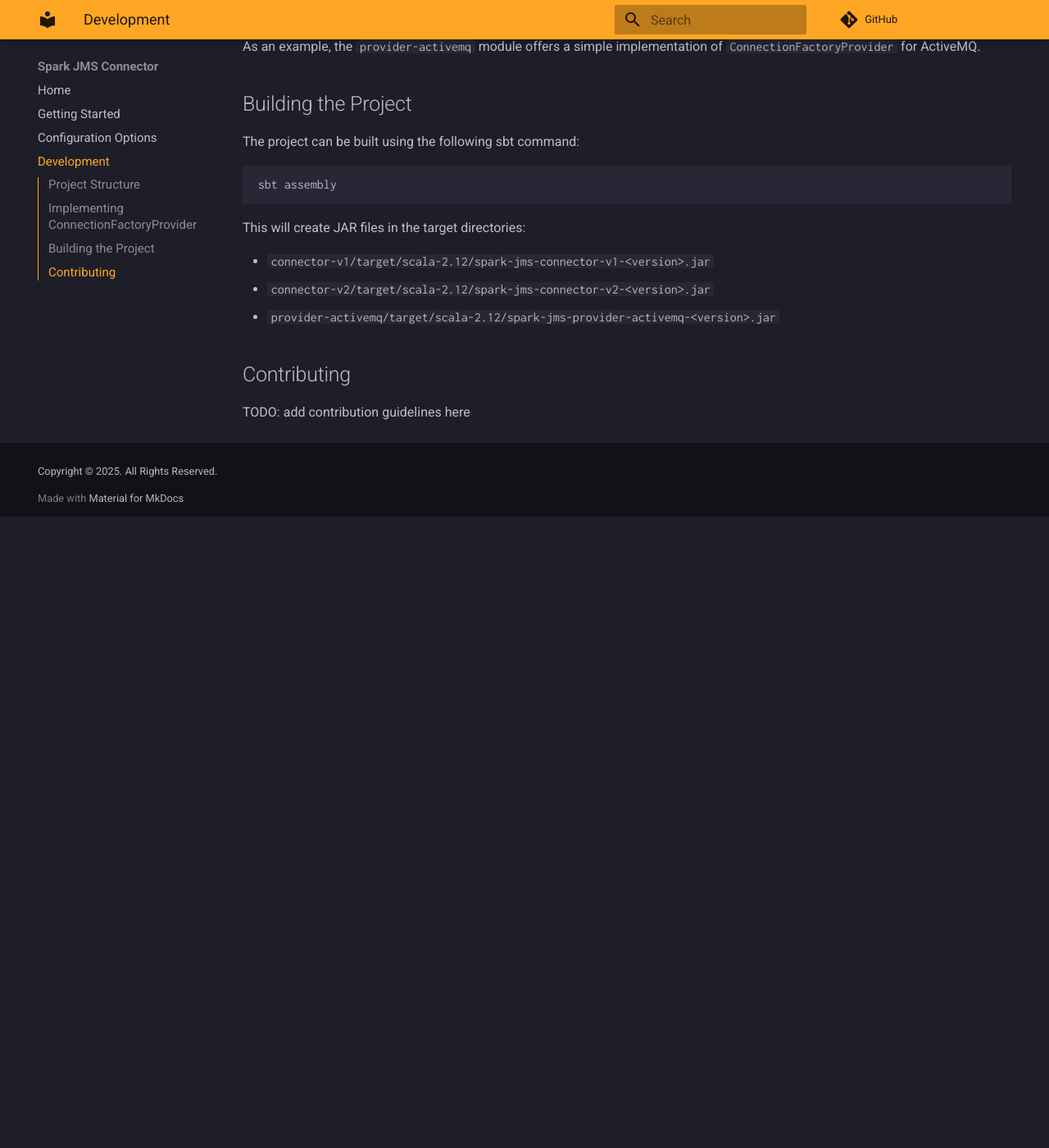
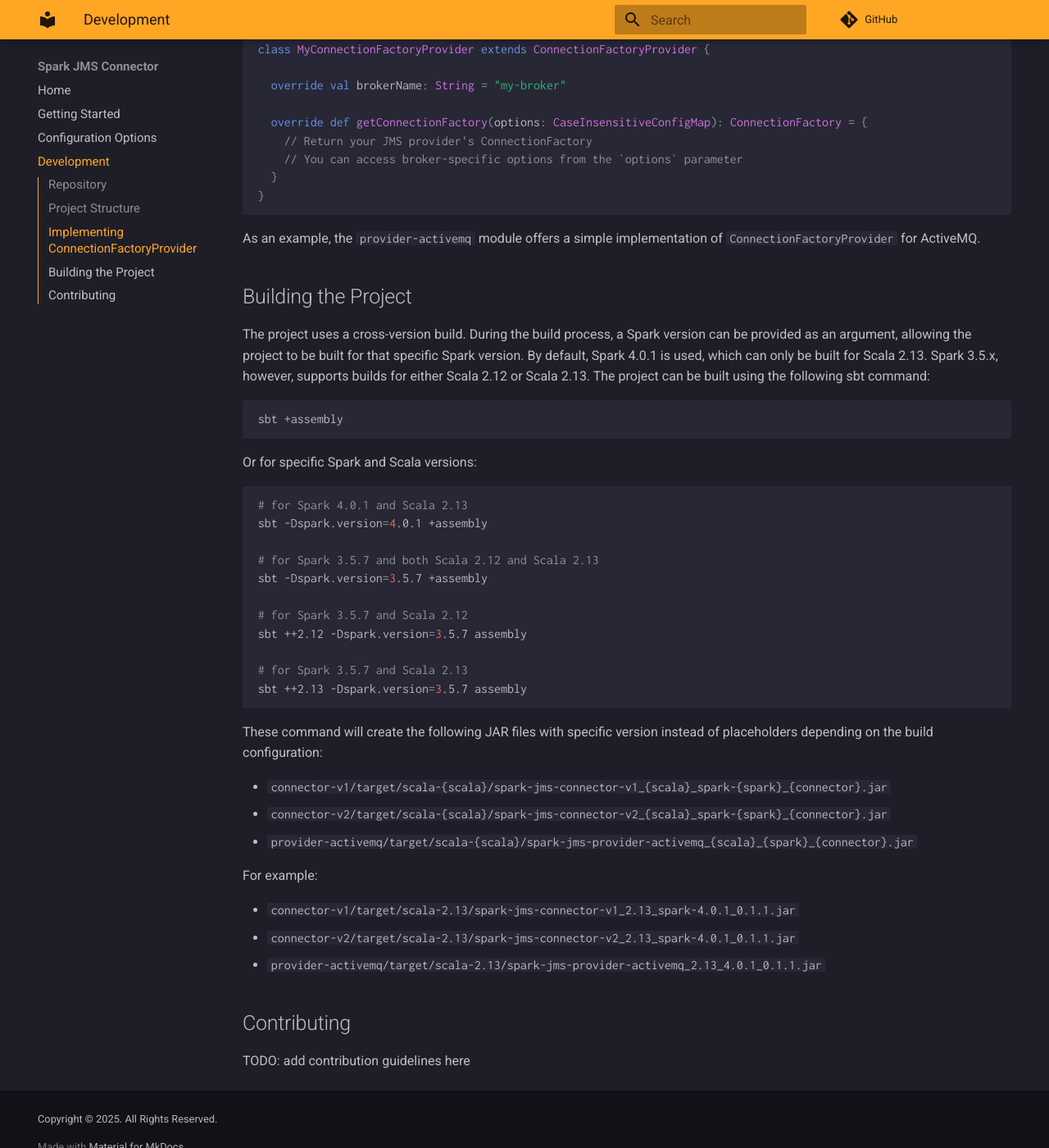
Before and after one commit to dyaraev/spark-jms-connector, an MkDocs documentation site: the page built from docs/development.md, in a window 1280 px wide and 1400 px high, scrolled down 853 px. Shown: the whole window at 82% size. Built offline with MkDocs 1.6.1 and Material for MkDocs 9.7.7, drawn with Linux system fonts in a browser that asks for light colours; plug-ins that fetch from the network failed and are left out; comment, search, counter and statistics services are not loaded; before the commit the page ends 1483 px from its top, so only the background shows below that; some of the changed text lies outside the part shown.

Commit message:
ci: create a cross-version build (#49)
- modify code to match both Scala 2.12 and Scala 2.13
- add support for Spark 4.0.x
- update the documentation and the readme
- update CI workflows

````diff
--- a/docs/development.md
+++ b/docs/development.md
@@ -1,4 +1,10 @@
 # Development
+
+## Repository
+
+The project is available in [the GitHub repository](https://github.com/dyaraev/spark-jms-connector).
+Since artifacts are not currently published to any public repository, you will need to build the connector yourself and include the artifacts manually in your project.
+For instructions on building the project, see [the corresponding section](development.md#building-the-project) in the documentation.
 
 ## Project Structure
 
@@ -10,9 +16,11 @@
 - **examples**: Example applications demonstrating usage with the provided ActiveMQ implementation
 - **provider-activemq**: Simple implementation of ConnectionFactoryProvider for ActiveMQ
 
+The `connector-v1` module relies on the legacy Spark API. As a result, the logic has to be placed under the `org.apache.spark` package, since that’s the only way to call certain internal, package-private methods.
+
 ## Implementing ConnectionFactoryProvider
 
-To use with your JMS provider, implement the `ConnectionFactoryProvider` interface:
+To use the connector with your JMS provider, you have to implement the `ConnectionFactoryProvider` interface:
 
 ```scala
 import io.github.dyaraev.spark.connector.jms.common.ConnectionFactoryProvider
@@ -34,17 +42,42 @@
 
 ## Building the Project
 
+The project uses a cross-version build.
+During the build process, a Spark version can be provided as an argument, allowing the project to be built for that specific Spark version.
+By default, Spark 4.0.1 is used, which can only be built for Scala 2.13.
+Spark 3.5.x, however, supports builds for either Scala 2.12 or Scala 2.13.
 The project can be built using the following sbt command:
 
 ```bash
-sbt assembly
+sbt +assembly
+```
+Or for specific Spark and Scala versions:
+
+```bash
+# for Spark 4.0.1 and Scala 2.13
+sbt -Dspark.version=4.0.1 +assembly
+
+# for Spark 3.5.7 and both Scala 2.12 and Scala 2.13
+sbt -Dspark.version=3.5.7 +assembly
+
+# for Spark 3.5.7 and Scala 2.12
+sbt ++2.12 -Dspark.version=3.5.7 assembly
+
+# for Spark 3.5.7 and Scala 2.13
+sbt ++2.13 -Dspark.version=3.5.7 assembly
 ```
 
-This will create JAR files in the target directories:
+These command will create the following JAR files with specific version instead of placeholders depending on the build configuration:
 
-- `connector-v1/target/scala-2.12/spark-jms-connector-v1-<version>.jar`
-- `connector-v2/target/scala-2.12/spark-jms-connector-v2-<version>.jar`
-- `provider-activemq/target/scala-2.12/spark-jms-provider-activemq-<version>.jar`
+- `connector-v1/target/scala-{scala}/spark-jms-connector-v1_{scala}_spark-{spark}_{connector}.jar`
+- `connector-v2/target/scala-{scala}/spark-jms-connector-v2_{scala}_spark-{spark}_{connector}.jar`
+- `provider-activemq/target/scala-{scala}/spark-jms-provider-activemq_{scala}_{spark}_{connector}.jar`
+
+For example:
+
+- `connector-v1/target/scala-2.13/spark-jms-connector-v1_2.13_spark-4.0.1_0.1.1.jar`
+- `connector-v2/target/scala-2.13/spark-jms-connector-v2_2.13_spark-4.0.1_0.1.1.jar`
+- `provider-activemq/target/scala-2.13/spark-jms-provider-activemq_2.13_4.0.1_0.1.1.jar`
 
 ## Contributing
 
````
Also changed, not shown: README.md (+7 -5 lines), docs/getting-started.md (+3 -10 lines), docs/index.md (+12 -2 lines), 9 other files.
